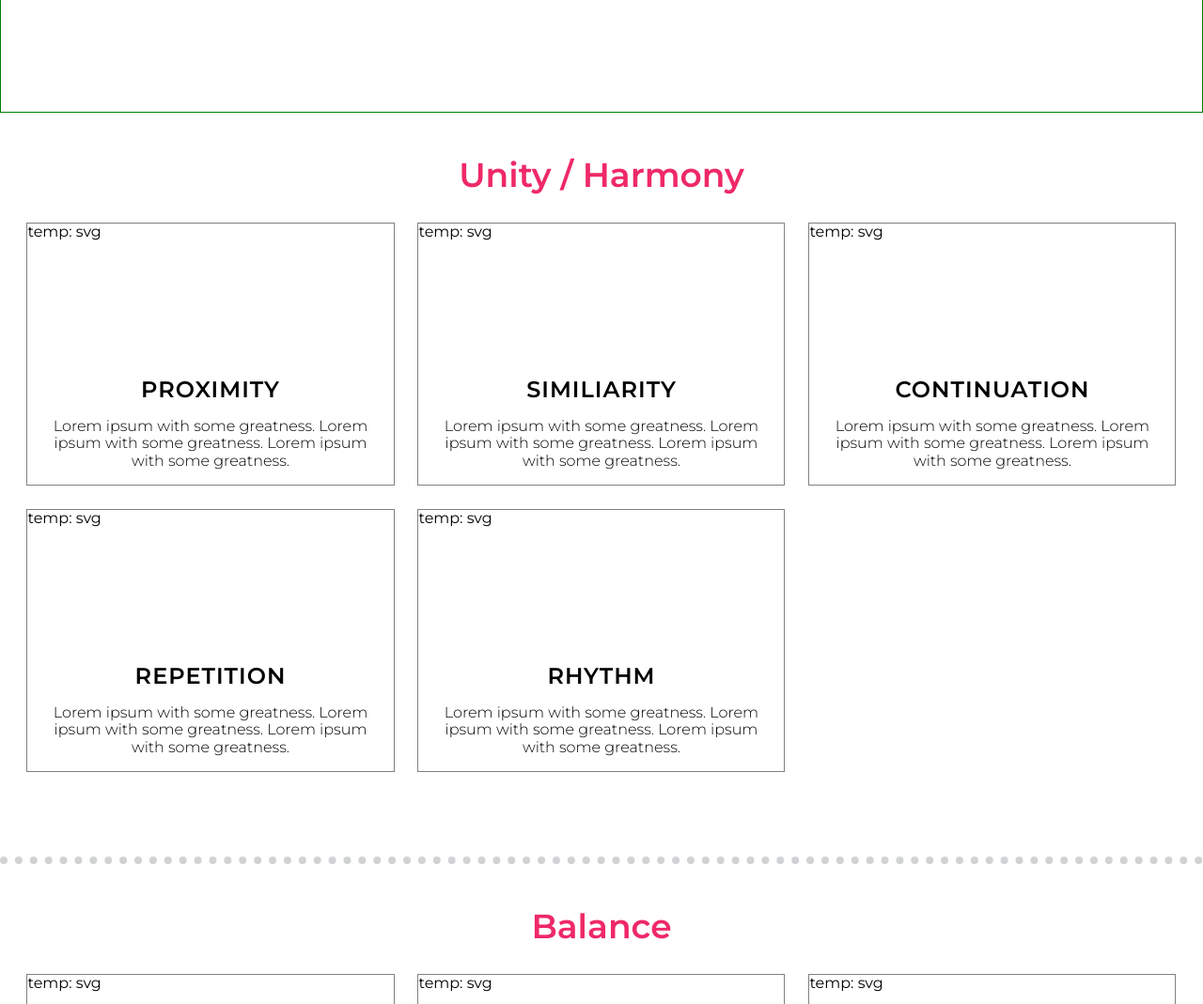
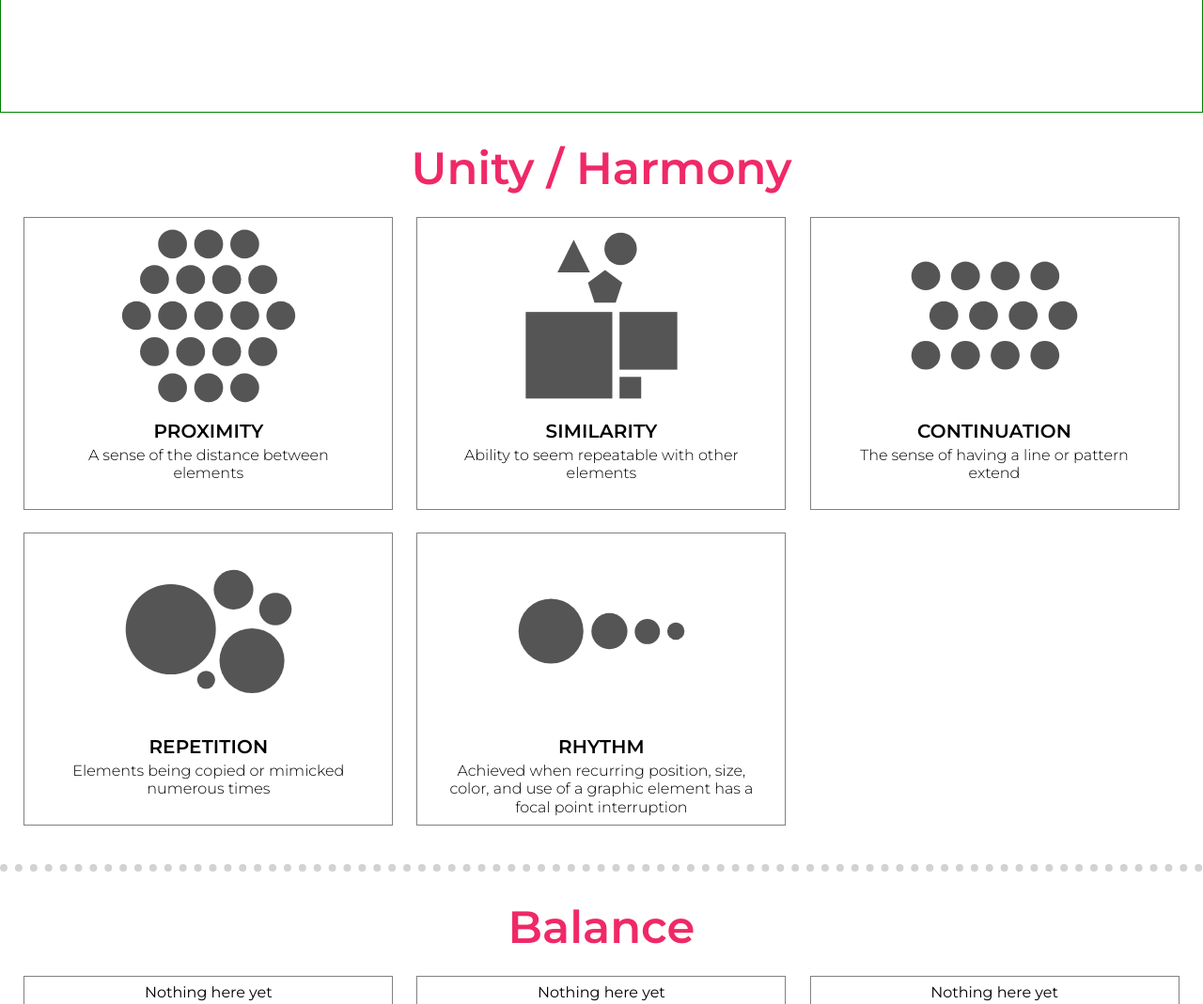
Before and after one commit to heyitsjhu/six-principles-of-design, a React app: page / in a window 1280 px wide. Shown: the part 680-1749 px from the top of the page at 94% size. Built offline with nearby package versions, Linux system fonts and the light colour scheme.

Commit message:
Add SVGs for first principles section

```diff
--- a/src/components/App.js
+++ b/src/components/App.js
@@ -6,7 +6,9 @@ class App extends Component {
   SECTIONS = Object.keys(PRINCIPLESLIST);
 
   renderPrincipleSections() {
-    return this.SECTIONS.map(section => <Section type="principle" title={section} />)
+    return this.SECTIONS.map((section) => {
+      return <Section type="principle" title={section} key={"principle" + section} />
+    });
   }
 
   render() {
--- a/src/components/Card/Card.js
+++ b/src/components/Card/Card.js
@@ -1,15 +1,39 @@
 import React, { Component } from 'react';
 
+import Proximity from '../Principles/Proximity';
+import Similarity from '../Principles/Similarity';
+import Continuation from '../Principles/Continuation';
+import Repetition from '../Principles/Repetition';
+import Rhythm from '../Principles/Rhythm';
+
 class Card extends Component {
+
+  renderSVG() {
+    switch (this.props.title) {
+    case 'Proximity':
+      return <Proximity />;
+    case 'Similarity':
+      return <Similarity />;
+    case 'Continuation':
+      return <Continuation />;
+    case 'Repetition':
+      return <Repetition />;
+    case 'Rhythm':
+      return <Rhythm />;
+    default:
+      return <span>Nothing here yet</span>;
+    }
+  }
+
   render() {
     return(
       <div className="card">
         <div className="card__visual">
-          <span>temp: svg</span>
+          {this.renderSVG()}
         </div>
         <div className="card__content">
           <h3 className="card__title">{this.props.title}</h3>
-          <p className="card__description">Lorem ipsum with some greatness. Lorem ipsum with some greatness. Lorem ipsum with some greatness.</p>
+          <p className="card__description">{this.props.description}</p>
         </div>
       </div>
     );
--- /dev/null
+++ b/src/components/Principles/Continuation.js
@@ -0,0 +1,26 @@
+import React from 'react';
+
+const Continuation = () => {
+  return(
+    <svg viewBox="0 0 250 250">
+        <g stroke="none" strokeWidth="1" fill="none" fillRule="evenodd">
+            <g id="Continuation" fill="#555555">
+                <circle id="row3-circle4" cx="195" cy="180" r="20"></circle>
+                <circle id="row3-circle3" cx="140" cy="180" r="20"></circle>
+                <circle id="row3-circle2" cx="85" cy="180" r="20"></circle>
+                <circle id="row3-circle1" cx="30" cy="180" r="20"></circle>
+                <circle id="row2-circle4" cx="220" cy="125" r="20"></circle>
+                <circle id="row2-circle3" cx="165" cy="125" r="20"></circle>
+                <circle id="row2-circle2" cx="110" cy="125" r="20"></circle>
+                <circle id="row2-circle1" cx="55" cy="125" r="20"></circle>
+                <circle id="row1-circle4" cx="195" cy="70" r="20"></circle>
+                <circle id="row1-circle3" cx="140" cy="70" r="20"></circle>
+                <circle id="row1-circle2" cx="85" cy="70" r="20"></circle>
+                <circle id="row1-circle1" cx="30" cy="70" r="20"></circle>
+            </g>
+        </g>
+    </svg>
+  )
+}
+
+export default Continuation;
--- /dev/null
+++ b/src/components/Principles/Proximity.js
@@ -0,0 +1,33 @@
+import React from 'react';
+
+const Proximity = () => {
+  return(
+    <svg viewBox="0 0 250 250">
+      <g stroke="none" strokeWidth="1" fill="none" fillRule="evenodd">
+          <g id="Proximity" fill="#555555">
+              <circle id="row5-circle3" cx="175" cy="225" r="20"></circle>
+              <circle id="row5-circle2" cx="125" cy="225" r="20"></circle>
+              <circle id="row5-circle1" cx="75" cy="225" r="20"></circle>
+              <circle id="row4-circle4" cx="200" cy="175" r="20"></circle>
+              <circle id="row4-circle3" cx="150" cy="175" r="20"></circle>
+              <circle id="row4-circle2" cx="100" cy="175" r="20"></circle>
+              <circle id="row4-circle1" cx="50" cy="175" r="20"></circle>
+              <circle id="row3-circle5" cx="225" cy="125" r="20"></circle>
+              <circle id="row3-circle4" cx="175" cy="125" r="20"></circle>
+              <circle id="row3-circle3" cx="125" cy="125" r="20"></circle>
+              <circle id="row3-circle2" cx="75" cy="125" r="20"></circle>
+              <circle id="row3-circle1" cx="25" cy="125" r="20"></circle>
+              <circle id="row2-circle4" cx="200" cy="75" r="20"></circle>
+              <circle id="row2-circle3" cx="150" cy="75" r="20"></circle>
+              <circle id="row2-circle2" cx="100" cy="75" r="20"></circle>
+              <circle id="row2-circle1" cx="50" cy="75" r="20"></circle>
+              <circle id="row1-circle3" cx="175" cy="26" r="20"></circle>
+              <circle id="row1-circle2" cx="125" cy="26" r="20"></circle>
+              <circle id="row1-circle1" cx="75" cy="26" r="20"></circle>
+          </g>
+      </g>
+  </svg>
+  )
+}
+
+export default Proximity;
--- /dev/null
+++ b/src/components/Principles/Repetition.js
@@ -0,0 +1,19 @@
+import React from 'react';
+
+const Repetition = () => {
+  return(
+    <svg viewBox="0 0 250 250">
+        <g stroke="none" strokeWidth="1" fill="none" fillRule="evenodd">
+            <g id="Repetition" fill="#555555">
+                <circle id="circle-smallest" cx="121.5" cy="192.5" r="12.5"></circle>
+                <circle id="circle-small" cx="217.5" cy="94.5" r="22.5"></circle>
+                <circle id="circle-medium" cx="159.5" cy="67.5" r="27.5"></circle>
+                <circle id="circle-large" cx="185" cy="166" r="45"></circle>
+                <circle id="circle-largest" cx="72.5" cy="122.5" r="62.5"></circle>
+            </g>
+        </g>
+    </svg>
+  )
+}
+
+export default Repetition;
--- /dev/null
+++ b/src/components/Principles/Rhythm.js
@@ -0,0 +1,18 @@
+import React from 'react';
+
+const Rhythm = () => {
+  return(
+    <svg viewBox="0 0 250 250">
+        <g stroke="none" strokeWidth="1" fill="none" fillRule="evenodd">
+            <g id="Rhythm" fill="#555555">
+                <circle id="circle-small" cx="228" cy="125" r="12"></circle>
+                <circle id="circle-medium" cx="188.5" cy="125.5" r="17.5"></circle>
+                <circle id="circle-large" cx="136" cy="125" r="25"></circle>
+                <circle id="circle-largest" cx="55" cy="125" r="45"></circle>
+            </g>
+        </g>
+    </svg>
+  )
+}
+
+export default Rhythm;
--- /dev/null
+++ b/src/components/Principles/Similarity.js
@@ -0,0 +1,20 @@
+import React from 'react';
+
+const Similarity = () => {
+  return(
+    <svg viewBox="0 0 250 250">
+        <g stroke="none" strokeWidth="1" fill="none" fillRule="evenodd">
+            <g id="Similarity" fill="#555555">
+                <rect id="Rectangle" x="20" y="120" width="120" height="120"></rect>
+                <rect id="Rectangle-2" x="150" y="120" width="80" height="80"></rect>
+                <rect id="Rectangle-3" x="150" y="210" width="30" height="30"></rect>
+                <circle id="Oval" cx="151.5" cy="32.5" r="22.5"></circle>
+                <polygon id="Triangle" points="86.5 20 109 65 64 65"></polygon>
+                <polygon id="Polygon" points="130 62 153.776413 79.2745751 144.694631 107.225425 115.305369 107.225425 106.223587 79.2745751"></polygon>
+            </g>
+        </g>
+    </svg>
+  )
+}
+
+export default Similarity;
--- a/src/components/Section/_PrincipleSection.js
+++ b/src/components/Section/_PrincipleSection.js
@@ -8,12 +8,12 @@ class PrincipleSection extends Component {
   principleExamples = PRINCIPLESLIST[this.props.title]["principles"];
 
   renderPrincipleExamples() {
-    return this.principleExamples.map(example => <Card title={example.name} key={example.name} />);
+    return this.principleExamples.map(example => <Card title={example.name} description={example.description} key={example.name} />);
   }
 
   renderPrincipleSection() {
     return(
-      <div className={this.props.title + "-section"}>
+      <div className="section-container">
         <h2 className="section__title">
           { PRINCIPLESLIST[this.props.title]["displayName"] }
         </h2>
--- a/src/data/data-principles.js
+++ b/src/data/data-principles.js
@@ -5,7 +5,7 @@ const PRINCIPLESLIST = {
       { name: "Proximity",
         description: "A sense of the distance between elements"
       },
-      { name: "Similiarity",
+      { name: "Similarity",
         description: "Ability to seem repeatable with other elements"
       },
       { name: "Continuation",
--- a/src/scss/main.scss
+++ b/src/scss/main.scss
@@ -53,12 +53,21 @@ h6 {
 
 .section {
   @include test-border(green);
+  padding: 2vh 1vw;
   width: 100%;
   min-height: 100vh;
+  height: 100vh;
+  overflow-y: hidden;
+}
+.section-container {
+  margin: 0 auto;
+  max-width: 1400px;
 }
 .section__title {
+  margin: 2vh auto 3vh;
   color: $color-primary;
   text-align: center;
+  font-size: 6vmin;
 }
 
 .hero-section {
@@ -69,11 +78,10 @@ h6 {
   height: 100%;
 }
 .principle-section {
-  padding: $default-section;
-
   border-color: $color-secondary;
   border-style: dotted;
-  border-width: 0 0 8px 0;
+  border-width: 0 0 1vh 0;
+  height: 101vh;
 }
 
 .main-title {
@@ -101,35 +109,43 @@ h6 {
 .card {
   display: flex;
   flex-direction: column;
-  justify-content: space-between;
-  margin: 0 1% 2%;
+  align-items: center;
+  margin: 0 1% 3vh;
+  padding: 1vh 1vw;
   width: 31.333%;
-  min-height: 35vh;
-  height: 100%;
+  max-height: 39vh;
+  min-height: 39vh;
+  overflow-y: hidden;
 
   @include test-border(grey);
 
   .card__visual {
-    height: 60%;
-  }
-  .card__content {
-    height: 40%;
+    position: relative;
+    margin-bottom: 2vh;
+    height: 24vh;
+    min-height: 24vh;
+
+    svg {
+      height: 100%;
+    }
   }
   .card__title,
   .card__description {
-    margin: 0 auto 16px;
+    margin: 0 auto 0.5vh;
     max-width: 90%;
     text-align: center;
   }
 
   .card__title {
-    font-size: 1.5em;
+    font-size: 2.5vmin;
     font-weight: 600;
     text-transform: uppercase;
-    letter-spacing: 1px;
+    letter-spacing: 0.01vw;
   }
   .card__description {
+    font-size: 2vmin;
     font-weight: 300;
+    line-height: 1.2;
   }
 
 }
```
Also changed, not shown: src/assets/continuation.svg (added), src/assets/proximity.svg (added), src/assets/repetition.svg (added), src/assets/rhythm.svg (added), src/assets/similarity.svg (added), src/main.css.
